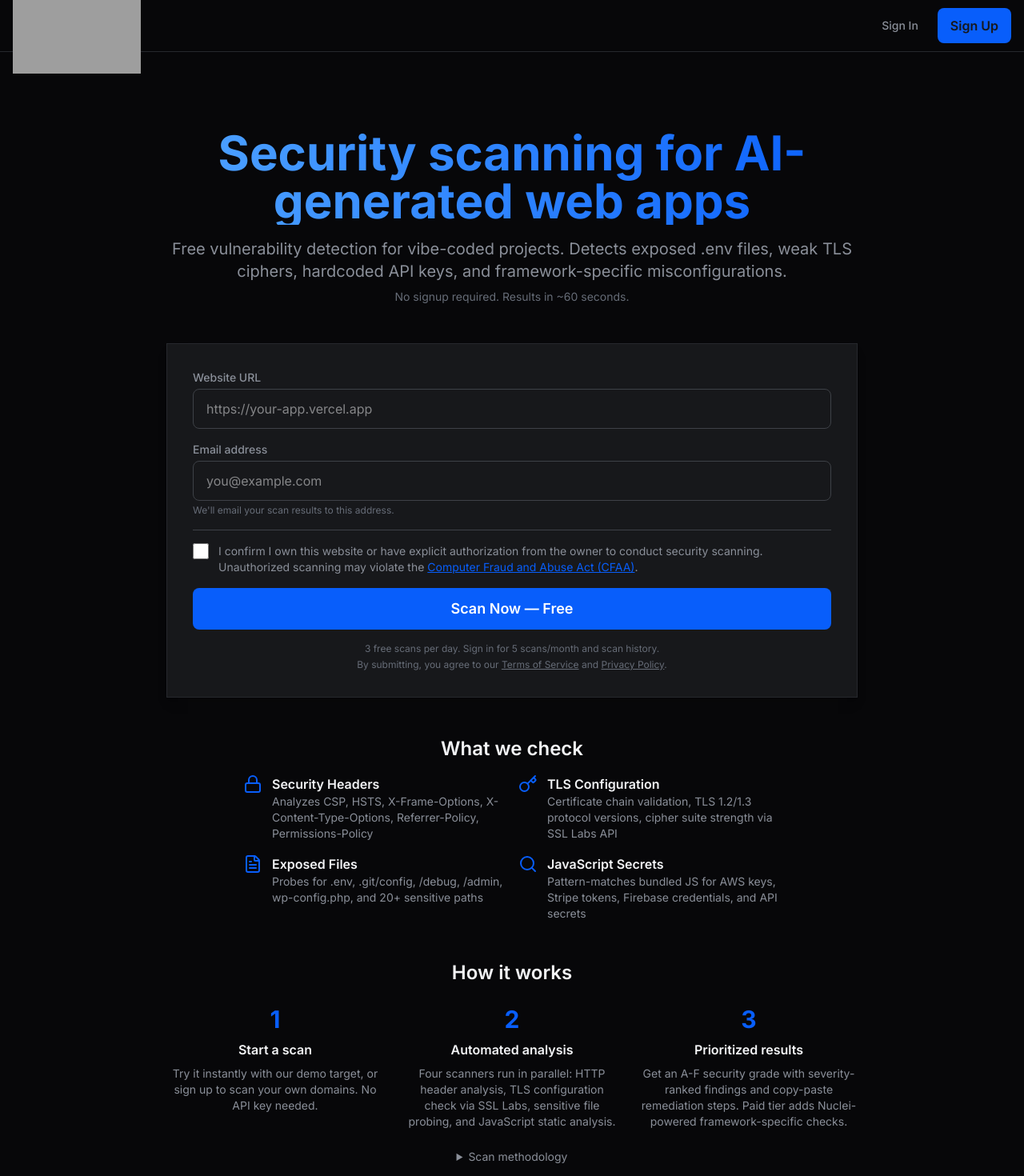
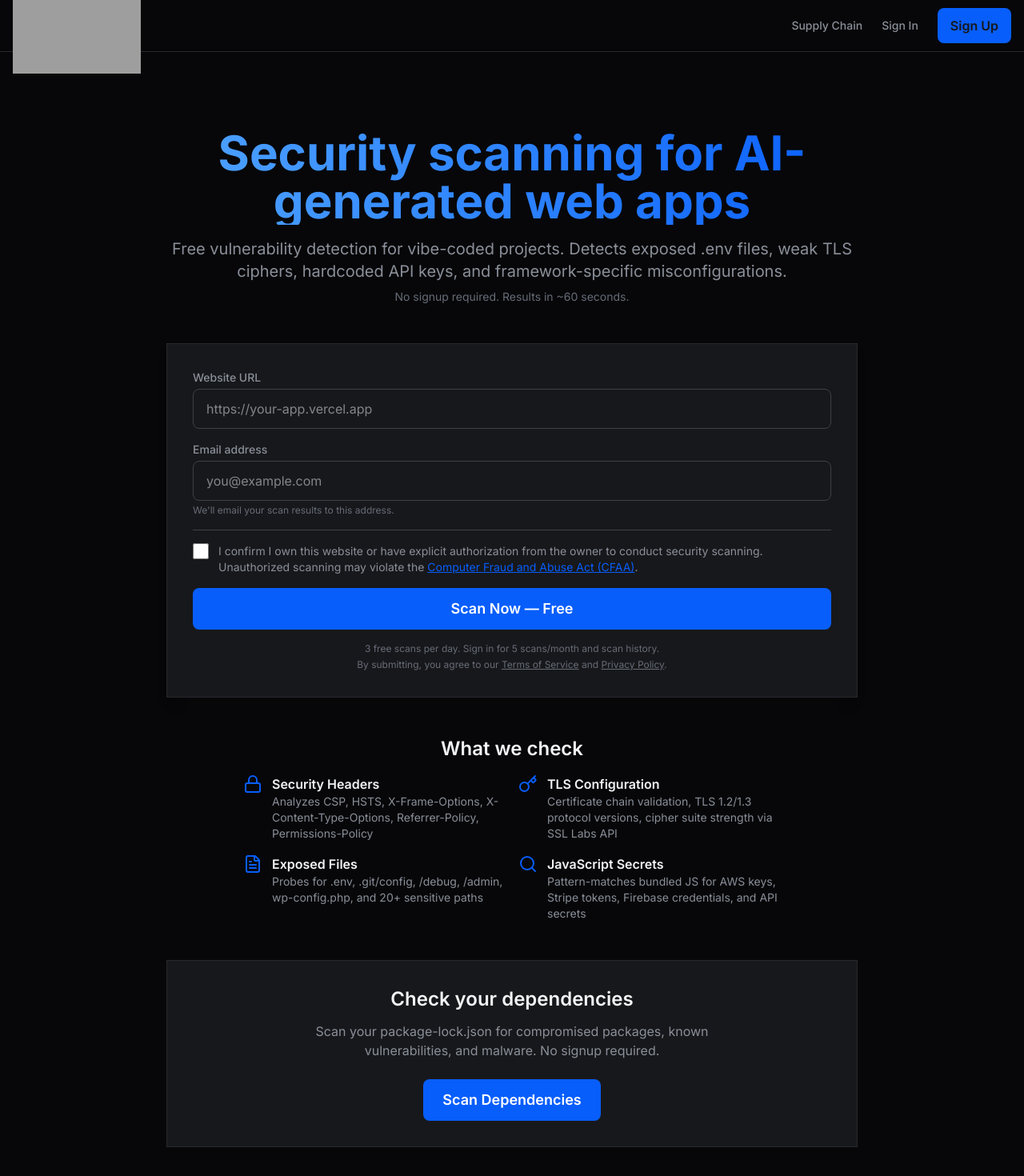
Before and after one commit to TrustEdge-Labs/shipsecure, a Next.js app in the folder frontend/: page / in a window 1280 px wide. Shown: the top 1470 px of the page at 80% size. Built offline with nearby package versions, Linux system fonts and the light colour scheme; no server answers; grey boxes are pictures that could not be loaded.

Commit message:
feat(48-02): add Supply Chain nav link and landing page CTA
- Header: Supply Chain link visible to all users (signed in and out)
- Landing page: Check your dependencies CTA section between What We Check and How It Works

```diff
--- a/frontend/app/page.tsx
+++ b/frontend/app/page.tsx
@@ -191,6 +191,24 @@ export default async function Home() {
           </div>
         </div>
 
+        {/* Supply Chain Scanner CTA */}
+        <div className="mb-12">
+          <div className="bg-surface-secondary rounded-(card) border border-border-subtle p-6 sm:p-8 text-center">
+            <h2 className="text-2xl font-semibold mb-3 text-text-primary">
+              Check your dependencies
+            </h2>
+            <p className="text-text-secondary mb-6 max-w-lg mx-auto">
+              Scan your package-lock.json for compromised packages, known vulnerabilities, and malware. No signup required.
+            </p>
+            <Link
+              href="/supply-chain"
+              className="inline-flex items-center justify-center gap-2 px-6 py-3 min-h-[44px] bg-brand-primary hover:bg-brand-primary-hover text-white font-semibold rounded-lg transition text-lg"
+            >
+              Scan Dependencies
+            </Link>
+          </div>
+        </div>
+
         {/* How It Works */}
         <div className="mb-12">
           <h2 className="text-2xl font-semibold mb-6 text-center text-text-primary">
--- a/frontend/components/header.tsx
+++ b/frontend/components/header.tsx
@@ -33,6 +33,13 @@ export function Header() {
 
           {/* Navigation + Auth */}
           <div className="flex items-center gap-4 sm:gap-6">
+            {/* Supply Chain — visible to all users */}
+            <Link
+              href="/supply-chain"
+              className="inline-flex items-center min-h-[44px] text-sm font-medium text-text-secondary hover:text-text-primary transition"
+            >
+              Supply Chain
+            </Link>
             <SignedIn>
               <Link
                 href="/dashboard"
```
